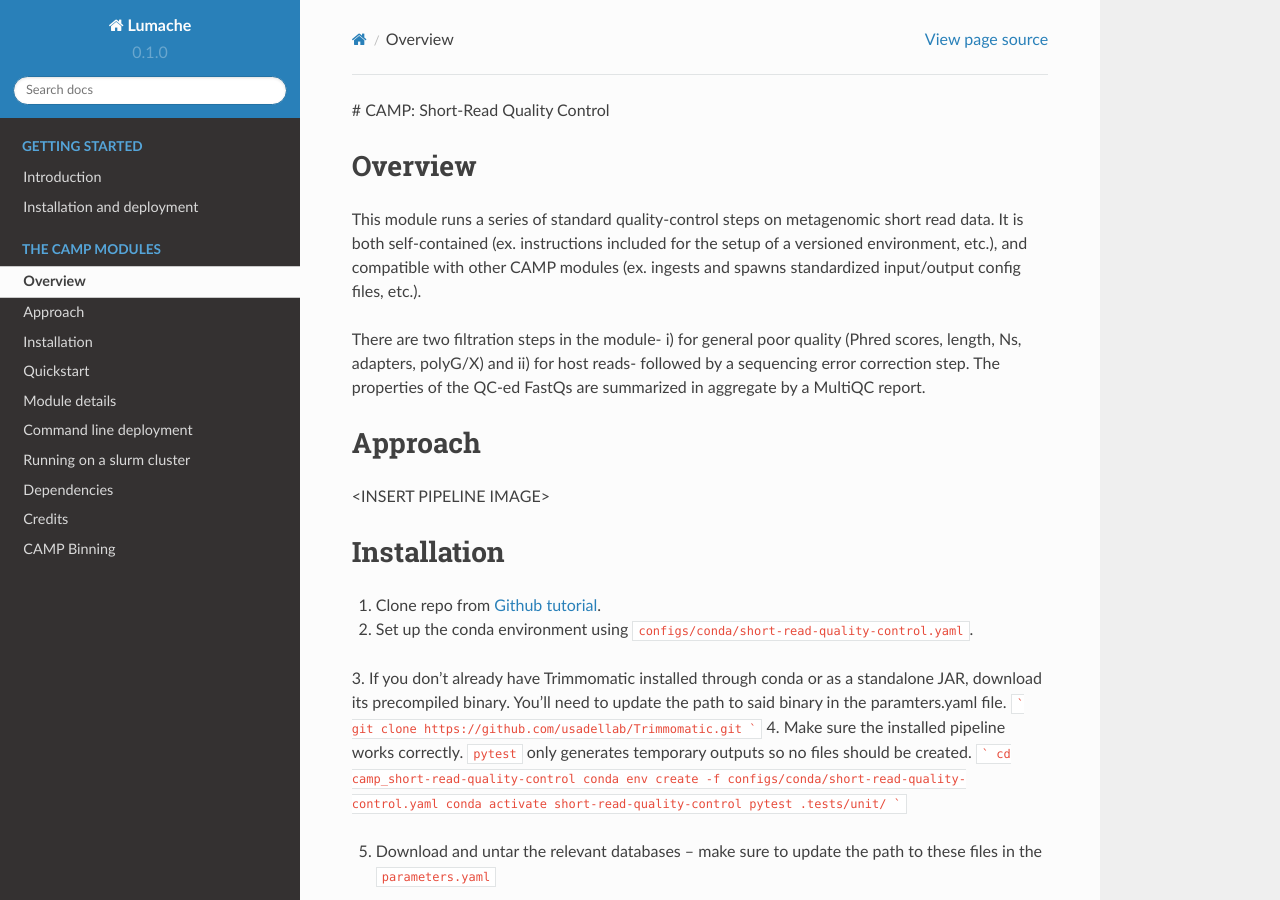
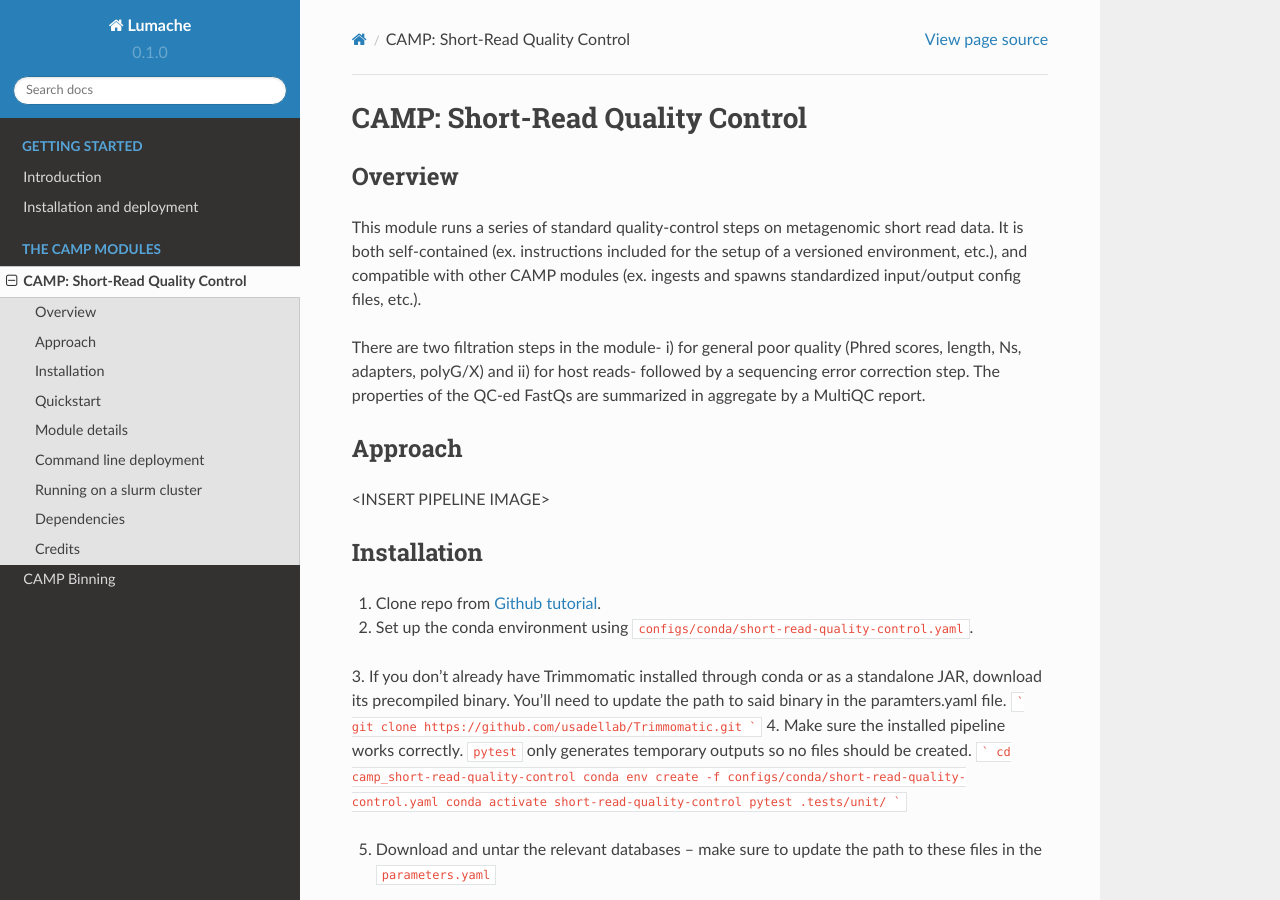
Before and after one commit to MetaSUB-CAMP/camp-documentation, a Sphinx documentation site: the page built from docs/source/shortreadqc.rst, in a window 1280 px wide and 900 px high. Built offline with Sphinx 7.4.7 and the Read the Docs theme 2.0.0, drawn with Linux system fonts in a browser that asks for light colours; pages that are not in the unit, such as notebooks, are missing from menus; some of the changed lines change nothing that is shown.

Commit message:
Update shortreadqc.rst

```diff
--- a/docs/source/shortreadqc.rst
+++ b/docs/source/shortreadqc.rst
@@ -1,4 +1,5 @@
-# CAMP: Short-Read Quality Control
+CAMP: Short-Read Quality Control
+================================
 
 Overview
 --------
```
